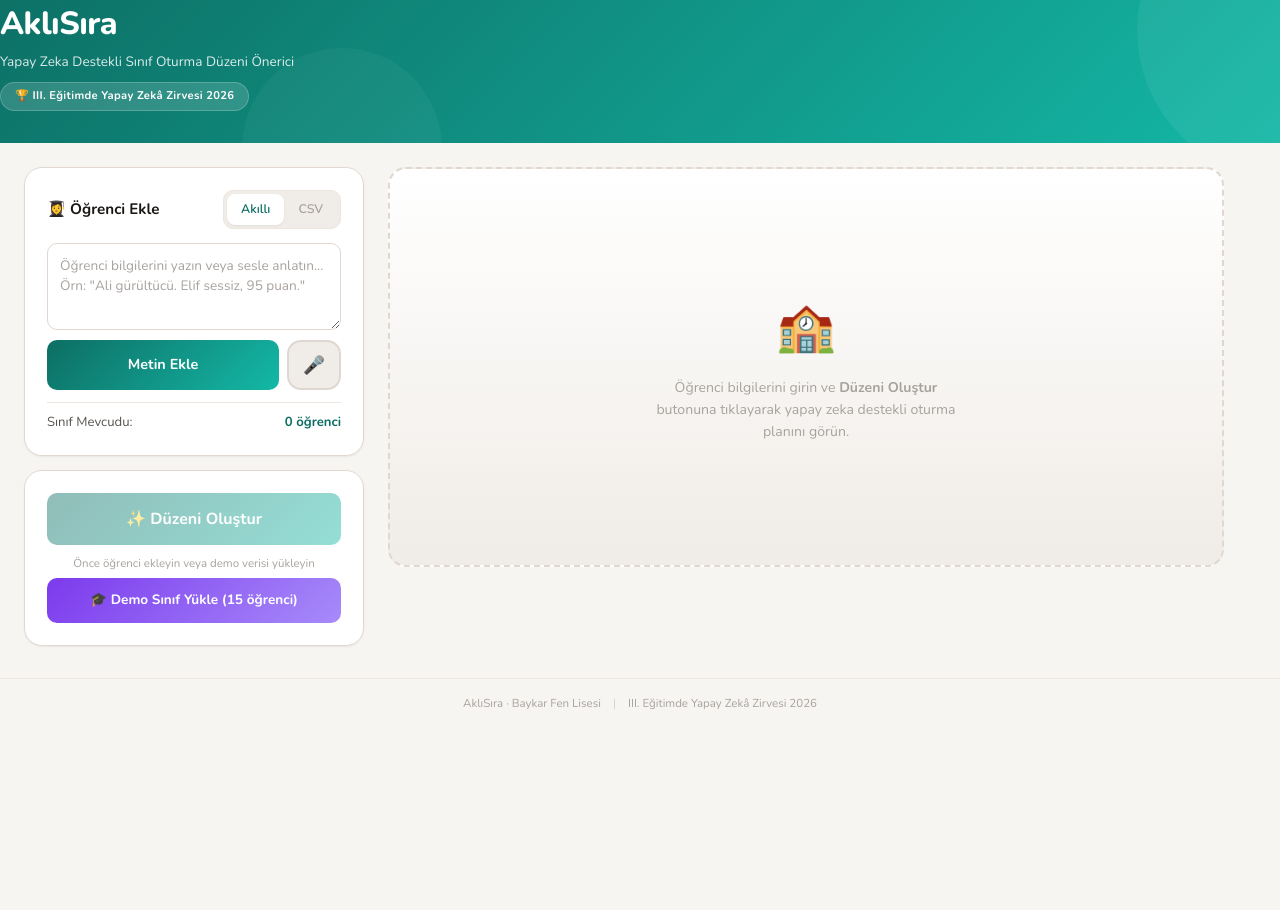
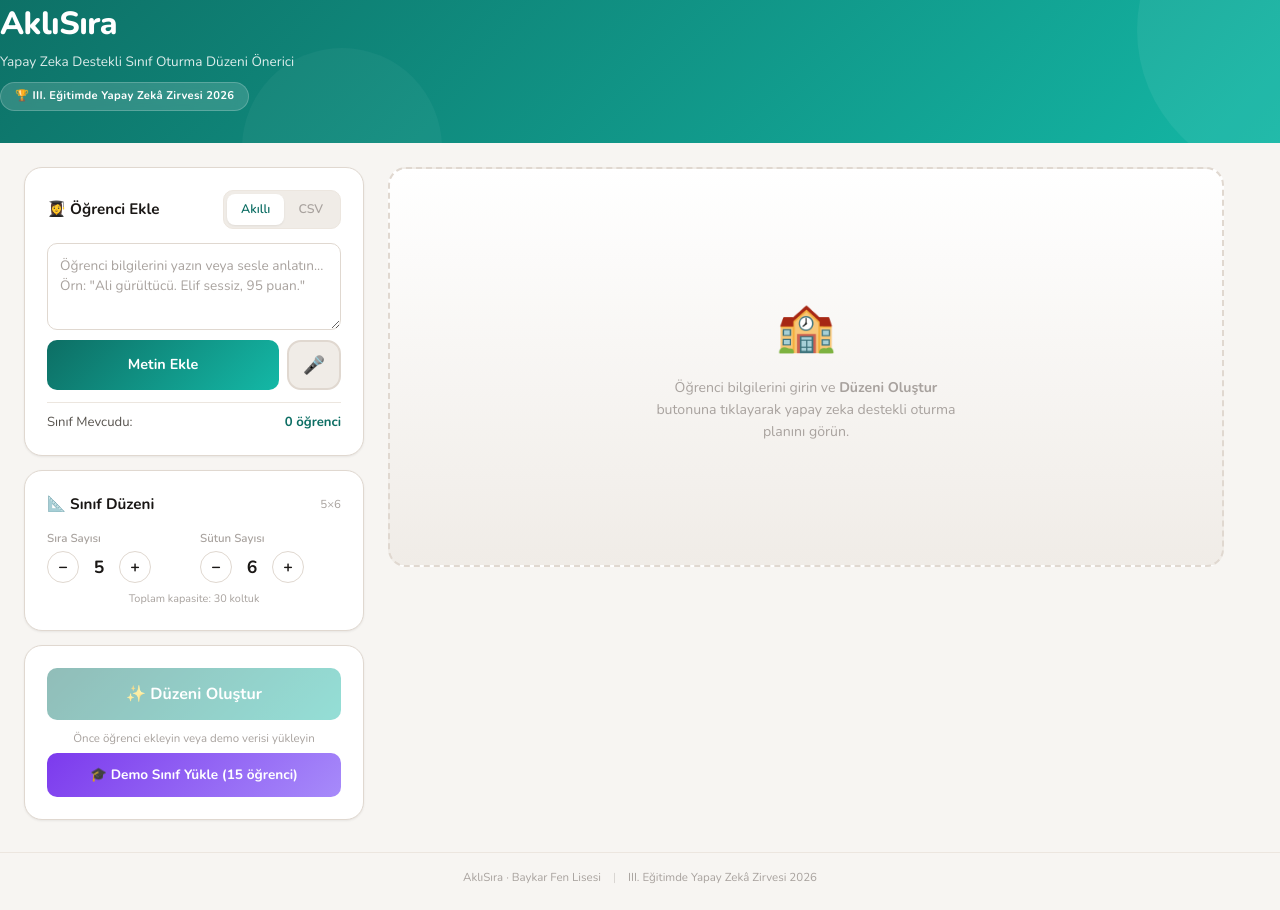
Before and after one commit to yutuf/aklisira, a Next.js app: page / in a window 1280 px wide. Shown: the top 910 px of the page. Before the commit the page ends 800 px from the top, so only its background shows below. Built offline with nearby package versions, Linux system fonts and the light colour scheme.

Commit message:
v2.2 — Row/column layout selector, fix scroll, dynamic grid sizing

```diff
--- a/src/app/globals.css
+++ b/src/app/globals.css
@@ -197,6 +197,36 @@ body {
 
 .btn-primary:disabled {
   opacity: 0.45;
+  cursor: not-allowed;
+}
+
+.btn-stepper {
+  width: 32px;
+  height: 32px;
+  border-radius: 50%;
+  border: 1.5px solid var(--border);
+  background: var(--bg-card);
+  color: var(--text);
+  font-size: 1rem;
+  font-weight: 700;
+  cursor: pointer;
+  display: flex;
+  align-items: center;
+  justify-content: center;
+  transition: all 0.2s ease;
+  font-family: inherit;
+  line-height: 1;
+  padding: 0;
+}
+
+.btn-stepper:hover:not(:disabled) {
+  border-color: var(--primary);
+  color: var(--primary);
+  background: var(--primary-pale);
+}
+
+.btn-stepper:disabled {
+  opacity: 0.3;
   cursor: not-allowed;
 }
 
--- a/src/app/page.tsx
+++ b/src/app/page.tsx
@@ -60,8 +60,8 @@ export default function Dashboard() {
     setStudents(prev => [...prev, ...parsed]);
     setSmartText("");
     const total = students.length + parsed.length;
-    const rows = Math.ceil(total / 6);
-    setLayout(prev => ({ ...prev, rows: Math.max(rows, 4) }));
+    const rows = Math.ceil(total / layout.cols);
+    setLayout(prev => ({ ...prev, rows: Math.max(rows, prev.rows) }));
     logVisitorAction('text_parse', { studentCount: parsed.length });
   };
 
@@ -74,8 +74,10 @@ export default function Dashboard() {
         try {
           const parsed = parseStudentsCSV(text);
           setStudents(parsed);
-          const rows = Math.ceil(parsed.length / 6);
-          setLayout(prev => ({ ...prev, rows: Math.max(rows, 4) }));
+          setLayout(prev => {
+            const rows = Math.ceil(parsed.length / prev.cols);
+            return { ...prev, rows: Math.max(rows, 3) };
+          });
           logVisitorAction('csv_upload', { studentCount: parsed.length });
         } catch {
           alert("CSV dosyası okunamadı. Lütfen formatı kontrol edin.");
@@ -223,7 +225,7 @@ export default function Dashboard() {
         }}>
 
           {/* ═══ Left Sidebar ═══ */}
-          <div style={{ display: 'flex', flexDirection: 'column', gap: '14px', position: 'sticky', top: '16px' }}>
+          <div style={{ display: 'flex', flexDirection: 'column', gap: '14px' }}>
 
             {/* Student Input Card */}
             <div className="card animate-fade-in">
@@ -303,6 +305,35 @@ export default function Dashboard() {
                   </button>
                 </>
               )}
+            </div>
+
+            {/* Layout Config Card */}
+            <div className="card animate-fade-in">
+              <div className="card-header">
+                <span>📐 Sınıf Düzeni</span>
+                <span style={{ fontSize: '0.72rem', color: 'var(--text-muted)', fontWeight: 400 }}>{layout.rows}×{layout.cols}</span>
+              </div>
+              <div style={{ display: 'flex', gap: '12px' }}>
+                <div style={{ flex: 1 }}>
+                  <label style={{ fontSize: '0.72rem', fontWeight: 600, color: 'var(--text-muted)', display: 'block', marginBottom: '4px' }}>Sıra Sayısı</label>
+                  <div style={{ display: 'flex', alignItems: 'center', gap: '6px' }}>
+                    <button className="btn-stepper" onClick={() => setLayout(p => ({ ...p, rows: Math.max(2, p.rows - 1) }))} disabled={layout.rows <= 2}>−</button>
+                    <span style={{ fontWeight: 700, fontSize: '1.1rem', minWidth: '28px', textAlign: 'center' }}>{layout.rows}</span>
+                    <button className="btn-stepper" onClick={() => setLayout(p => ({ ...p, rows: Math.min(10, p.rows + 1) }))}>+</button>
+                  </div>
+                </div>
+                <div style={{ flex: 1 }}>
+                  <label style={{ fontSize: '0.72rem', fontWeight: 600, color: 'var(--text-muted)', display: 'block', marginBottom: '4px' }}>Sütun Sayısı</label>
+                  <div style={{ display: 'flex', alignItems: 'center', gap: '6px' }}>
+                    <button className="btn-stepper" onClick={() => setLayout(p => ({ ...p, cols: Math.max(2, p.cols - 1) }))} disabled={layout.cols <= 2}>−</button>
+                    <span style={{ fontWeight: 700, fontSize: '1.1rem', minWidth: '28px', textAlign: 'center' }}>{layout.cols}</span>
+                    <button className="btn-stepper" onClick={() => setLayout(p => ({ ...p, cols: Math.min(10, p.cols + 1) }))}>+</button>
+                  </div>
+                </div>
+              </div>
+              <div style={{ marginTop: '8px', fontSize: '0.68rem', color: 'var(--text-muted)', textAlign: 'center' }}>
+                Toplam kapasite: {layout.rows * layout.cols} koltuk
+              </div>
             </div>
 
             {/* Optimize Card */}
```
